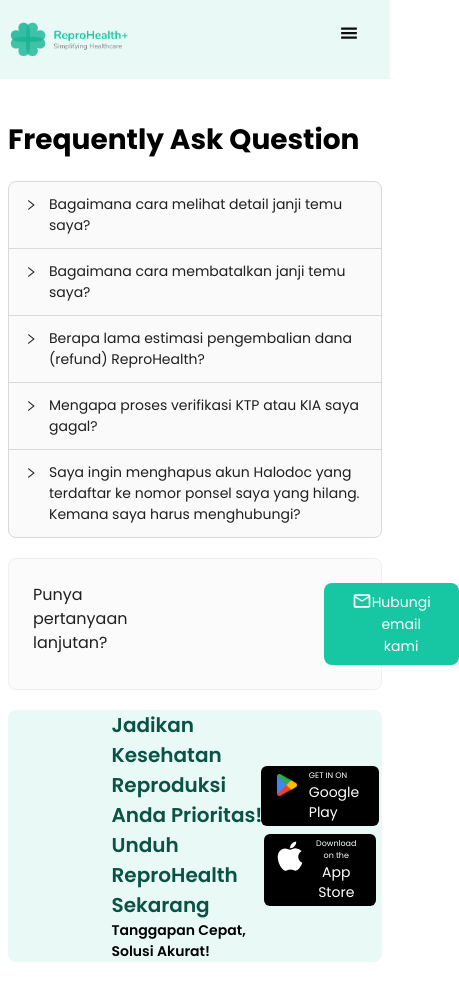
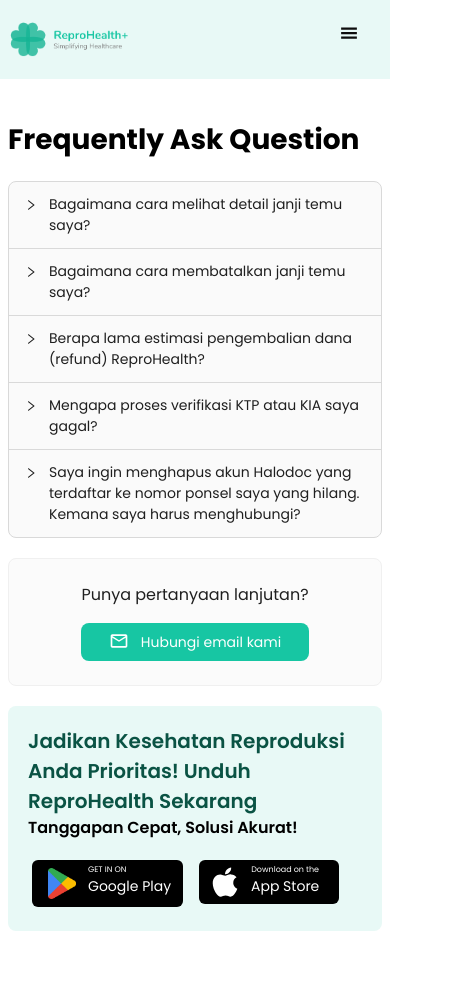
Before and after one commit to team-capstone-1/fe-repro-health, a React (Vite) app: page /faq in a window 390 px wide. Shown: the whole page, 459 px wide, since content can reach past the window. After the commit the page ends 951 px from the top, so only its background shows below. Built offline with nearby package versions, Linux system fonts and the light colour scheme.

Commit message:
feat: update responsive faq

```diff
--- a/src/components/layout-components/Navbar.jsx
+++ b/src/components/layout-components/Navbar.jsx
@@ -15,7 +15,7 @@ export default function Navbar() {
 
   return (
     <nav className="w-full bg-green-50 sticky z-50 top-0 left-0 md:static">
-      <div className="justify-between z-10 py-5 base-container md:py-5 md:flex">
+      <div className="justify-between z-10 base-container py-5 md:py-3 md:flex">
         <div className="flex items-center">
           <Link to="/">
             <img src={logoReproHealth} alt="logo" className="w-32 sm:w-44 md:w-52 cursor-pointer" />
--- a/src/components/shared-components/Button.jsx
+++ b/src/components/shared-components/Button.jsx
@@ -2,9 +2,9 @@ import React from "react";
 
 export default function Button({ text, icon }) {
   return (
-    <button className="py-2 px-7 ms-16 md:ms-0 rounded-lg bg-green-500 hover:bg-green-600 text-white">
+    <button className="py-2 px-7 md:ms-0 rounded-lg bg-green-500 hover:bg-green-600 text-white">
       <div className="flex">
-        <span className="text-xl">{icon}</span>
+        <span className="text-xl me-3">{icon}</span>
         {text}
       </div>
     </button>
--- a/src/views/app-views/landing-page/misc/FAQ.jsx
+++ b/src/views/app-views/landing-page/misc/FAQ.jsx
@@ -1,5 +1,5 @@
 // import React from "react";
-import { Collapse, Card } from "antd";
+import { Collapse, Card, Row, Col } from "antd";
 import { MdOutlineEmail } from "react-icons/md";
 
 import HandPhone from "@/assets/hand-phone.png";
@@ -14,9 +14,7 @@ const items = [
     label: <p>Bagaimana cara melihat detail janji temu saya?</p>,
     children: (
       <>
-        <p className="mb-4">
-          Ikuti langkah berikut untuk melihat detail janji temu kamu:
-        </p>
+        <p className="mb-4">Ikuti langkah berikut untuk melihat detail janji temu kamu:</p>
         <p>1. Pilih &apos;Riwayat&apos; pada menu bagian bawah layar. </p>
         <p>2. Pilih janji temu untuk melihat detailnya.</p>
       </>
@@ -38,8 +36,8 @@ const items = [
     key: "5",
     label: (
       <p>
-        Saya ingin menghapus akun Halodoc yang terdaftar ke nomor ponsel saya
-        yang hilang. Kemana saya harus menghubungi?
+        Saya ingin menghapus akun Halodoc yang terdaftar ke nomor ponsel saya yang hilang. Kemana
+        saya harus menghubungi?
       </p>
     ),
   },
@@ -49,43 +47,46 @@ export default function Faq() {
   return (
     <>
       <div className="py-5 base-container">
-        <h2 className="py-5">Frequently Ask Question</h2>
+        <h2 className="pb-5 mt-5">Frequently Ask Question</h2>
         <Collapse accordion items={items} />
 
         <Card className="bg-grey-10 my-5">
-          <div className="grid grid-cols-6 gap-4">
-            <div className="col-start-1 col-end-3 md:col-end-4">
+          <Row justify="space-between" gutter={[8, 16]} align="middle">
+            <Col span={24} md={12} lg={8} xl={6} className="text-center text-md-start">
               <h5>Punya pertanyaan lanjutan?</h5>
-            </div>
-            <div className="col-end-7 col-span-2 md:col-span-3 grid justify-items-end">
+            </Col>
+            <Col span={24} md={12} lg={8} xl={6} className="text-center text-md-end">
               <Button text="Hubungi email kami" icon={<MdOutlineEmail />} />
-            </div>
-          </div>
+            </Col>
+          </Row>
         </Card>
 
-        <div className="bg-green-50 rounded-lg px-5">
-          <div className="grid grid-cols-8">
-            <div className="justify-self-center pb-0 col-span-2 lg:col-span-2 invisible md:visible">
+        <div className="bg-green-50 rounded-lg px-5 py-5 md:py-0">
+          <Row align="middle">
+            <Col span={6} xs={0} md={6} align="center">
               <img src={HandPhone} alt="" />
-            </div>
-            <div className="self-center col-span-6">
-              <div className="grid grid-cols-6">
-                <div className="col-span-4 md:col-span-6 lg:col-span-4 self-center">
+            </Col>
+            <Col span={18} xs={24} sm={18}>
+              <Row align="middle" gutter={[8, 16]}>
+                <Col span={24} lg={16} xl={18}>
                   <h4 className="text-green-900 font-semibold">
-                    Jadikan Kesehatan Reproduksi Anda Prioritas! Unduh
-                    ReproHealth Sekarang
+                    Jadikan Kesehatan Reproduksi Anda Prioritas! Unduh ReproHealth Sekarang
                   </h4>
-                  <p className="font-semibold">
-                    Tanggapan Cepat, Solusi Akurat!
-                  </p>
-                </div>
-                <div className="col-span-2 md:col-span-6 lg:col-span-2 flex flex-wrap self-center place-content-center">
-                  <ButtonGooglePlay />
-                  <ButtonAppStore />
-                </div>
-              </div>
-            </div>
-          </div>
+                  <h5 className="font-semibold">Tanggapan Cepat, Solusi Akurat!</h5>
+                </Col>
+                <Col span={24} lg={8} xl={6}>
+                  <Row justify="space-evenly">
+                    <Col span={24} xs={12} md={12} lg={24}>
+                      <ButtonGooglePlay />
+                    </Col>
+                    <Col span={24} xs={12} md={12} lg={24}>
+                      <ButtonAppStore />
+                    </Col>
+                  </Row>
+                </Col>
+              </Row>
+            </Col>
+          </Row>
         </div>
       </div>
     </>
```
